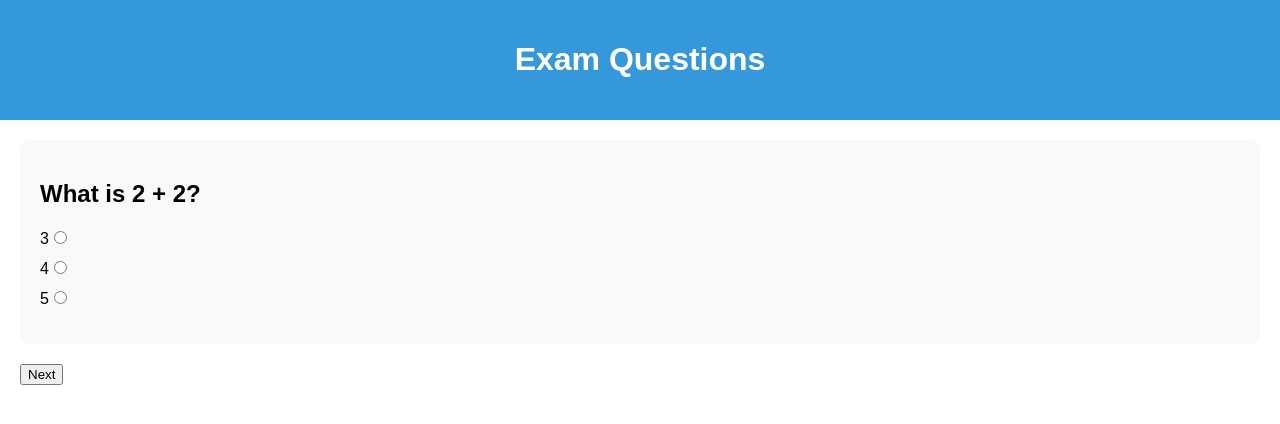
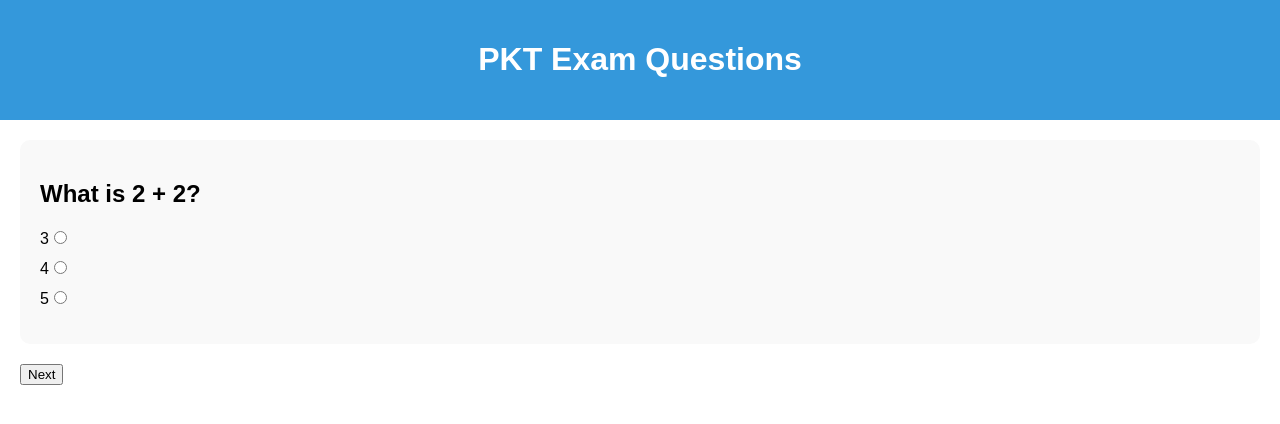
Before and after one commit to anupam-suvankar/PKT, a plain HTML site: page index.html in a window 1280 px wide. Drawn offline with Linux system fonts and the light colour scheme.

Commit message:
Update index.html

```diff
--- a/index.html
+++ b/index.html
@@ -8,7 +8,7 @@
 </head>
 <body>
   <header>
-    <h1>Exam Questions</h1>
+    <h1>PKT Exam Questions</h1>
   </header>
 
   <main>
```
